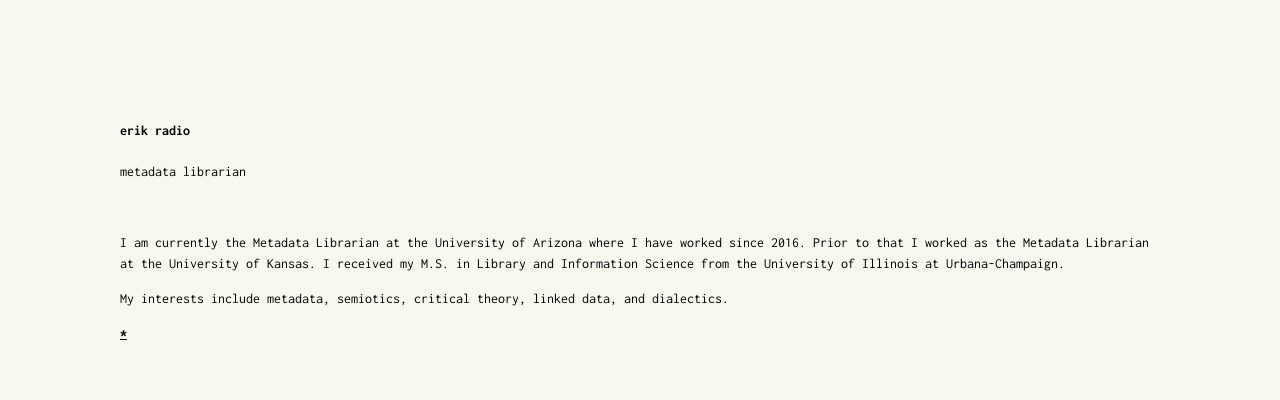
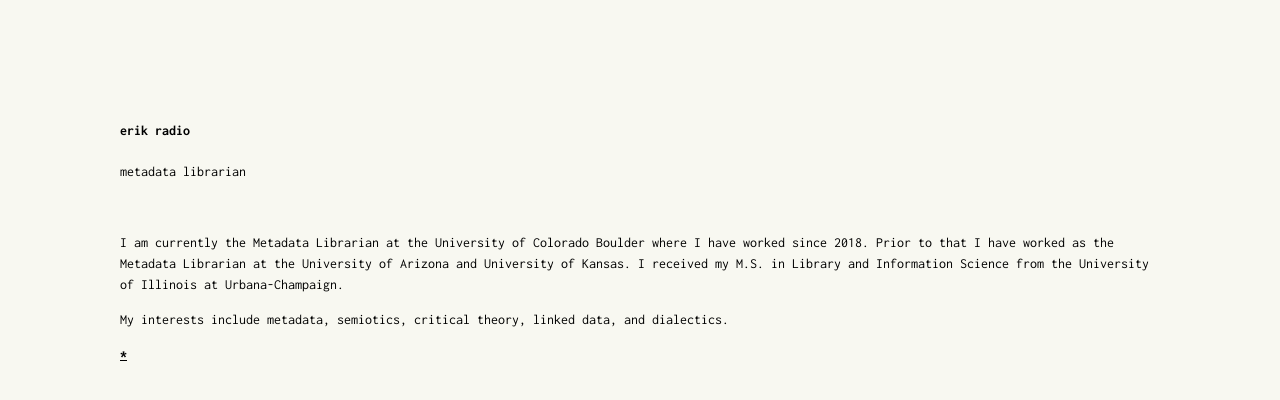
Before and after one commit to erikradio/erikradio.github.io, a Jekyll site: the page built from about.md, in a window 1280 px wide. Shown: the top 400 px of the page. Built offline with Jekyll 4.4.1, drawn with Linux system fonts in a browser that asks for light colours.

Commit message:
Update about.md

```diff
--- a/about.md
+++ b/about.md
@@ -3,7 +3,7 @@ layout: default
 title: about
 ---
 
-I am currently the Metadata Librarian at the University of Arizona where I have worked since 2016. Prior to that I worked as the Metadata Librarian at the University of Kansas. I received
+I am currently the Metadata Librarian at the University of Colorado Boulder where I have worked since 2018. Prior to that I have worked as the Metadata Librarian at the University of Arizona and University of Kansas. I received
 my M.S. in Library and Information Science from the University of Illinois at Urbana-Champaign.
 
 My interests include metadata, semiotics, critical theory, linked data, and dialectics.
```
